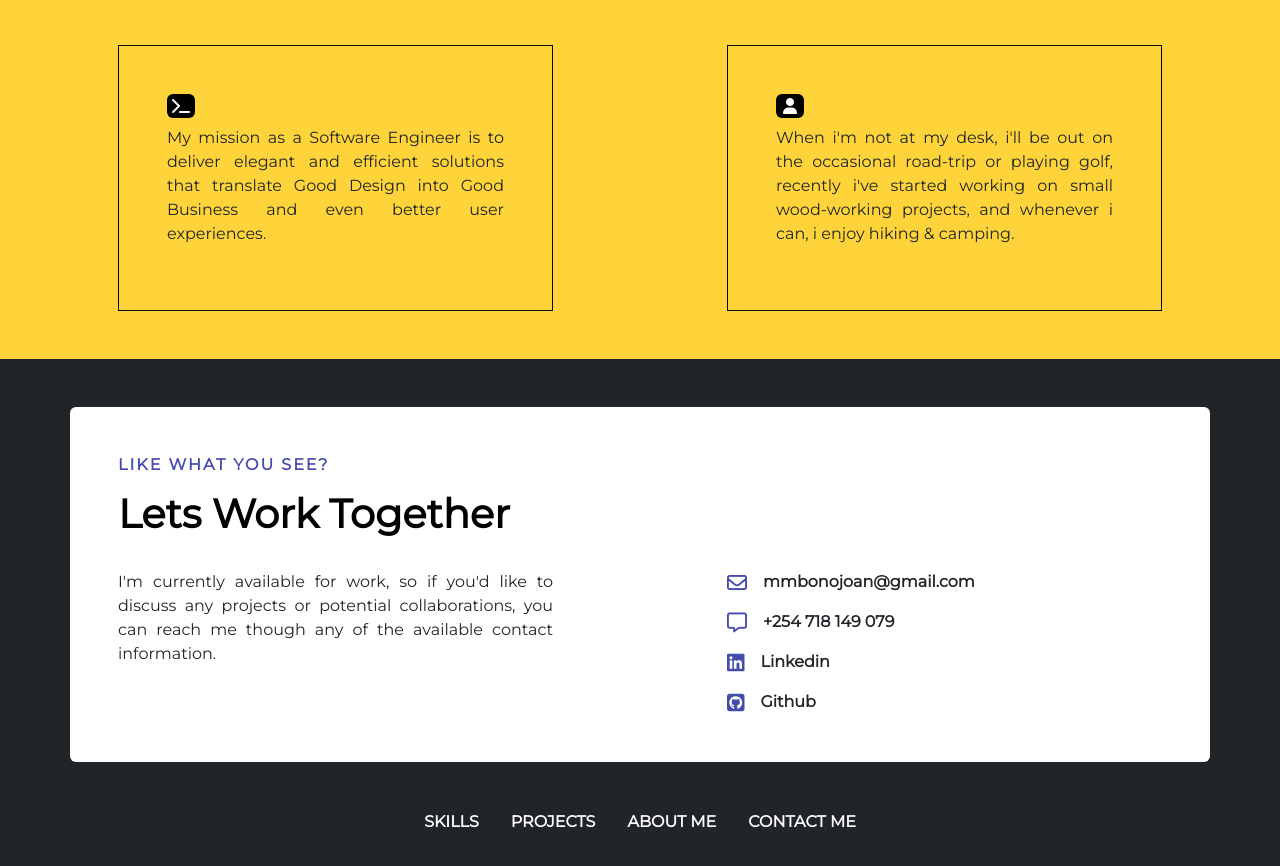
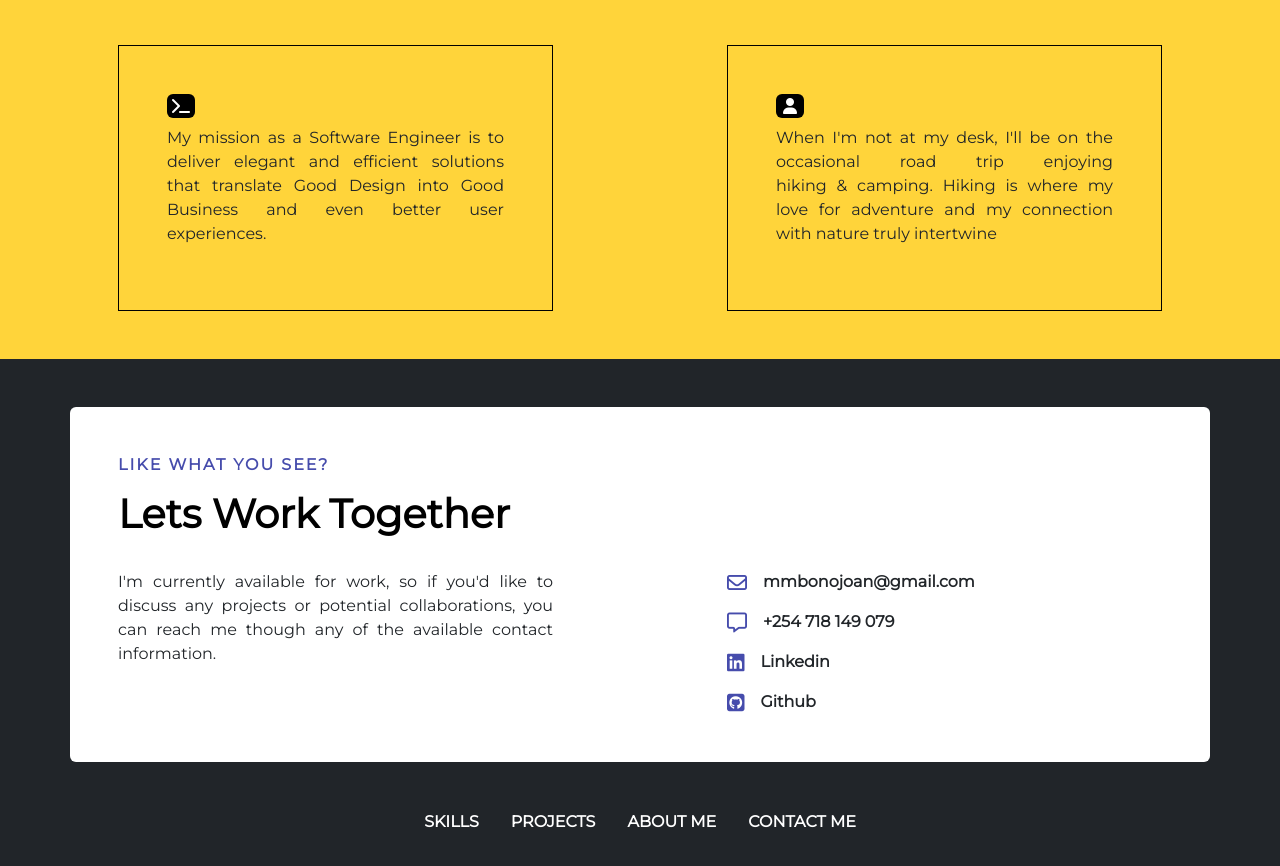
Before and after one commit to ndutagrace25/joanportforlio, a React (Create React App) app: page / in a window 1280 px wide. Shown: the part 2620-3486 px from the top of the page. Built offline with nearby package versions, Linux system fonts and the light colour scheme.

Commit message:
added contact us page

```diff
--- a/src/components/AboutMe.jsx
+++ b/src/components/AboutMe.jsx
@@ -36,10 +36,9 @@ const AboutMe = ({ aboutDivRef }) => {
               <i className="fa-solid fa-user text-white "></i>
             </div>
             <p>
-              When i'm not at my desk, i'll be out on the occasional road-trip
-              or playing golf, recently i've started working on small
-              wood-working projects, and whenever i can, i enjoy hiking &
-              camping.
+              When I'm not at my desk, I'll be on the occasional road trip
+              enjoying hiking & camping. Hiking is where my love for adventure and my
+              connection with nature truly intertwine
             </p>
           </div>
         </div>
```
